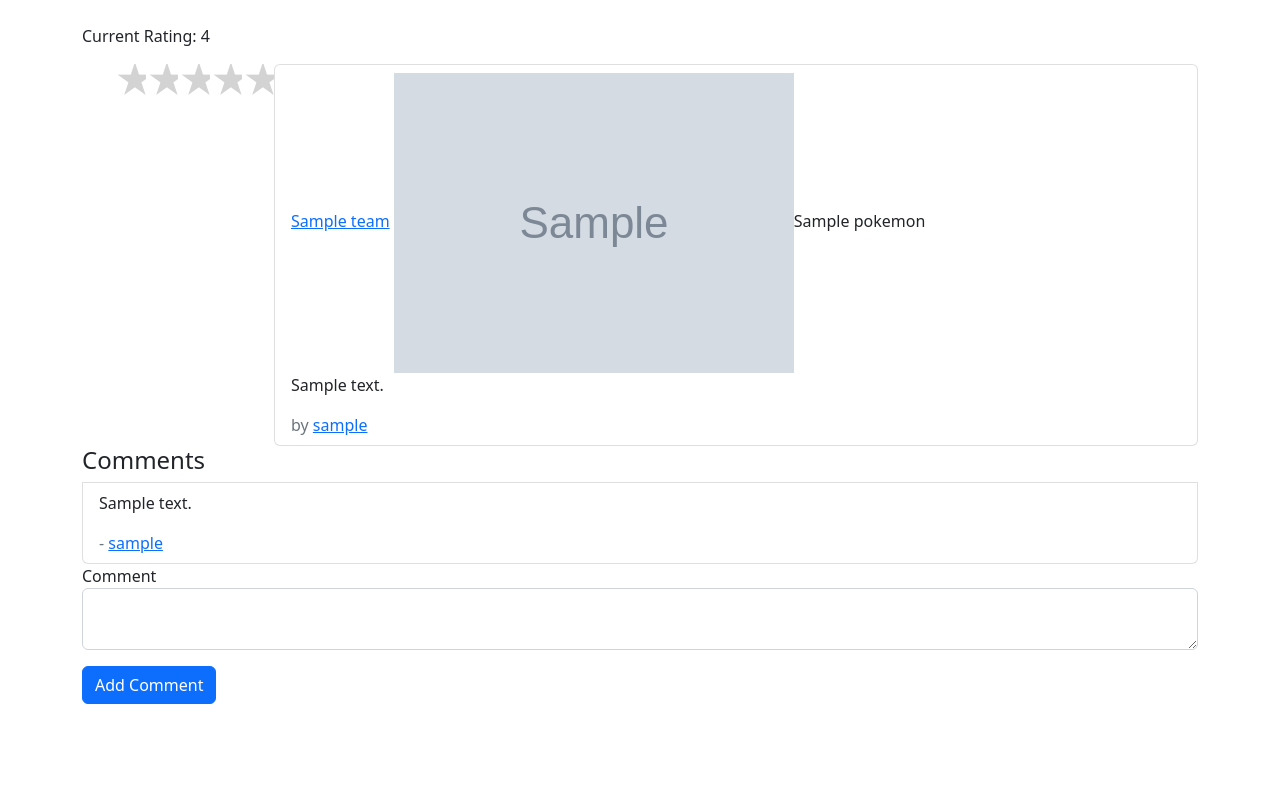
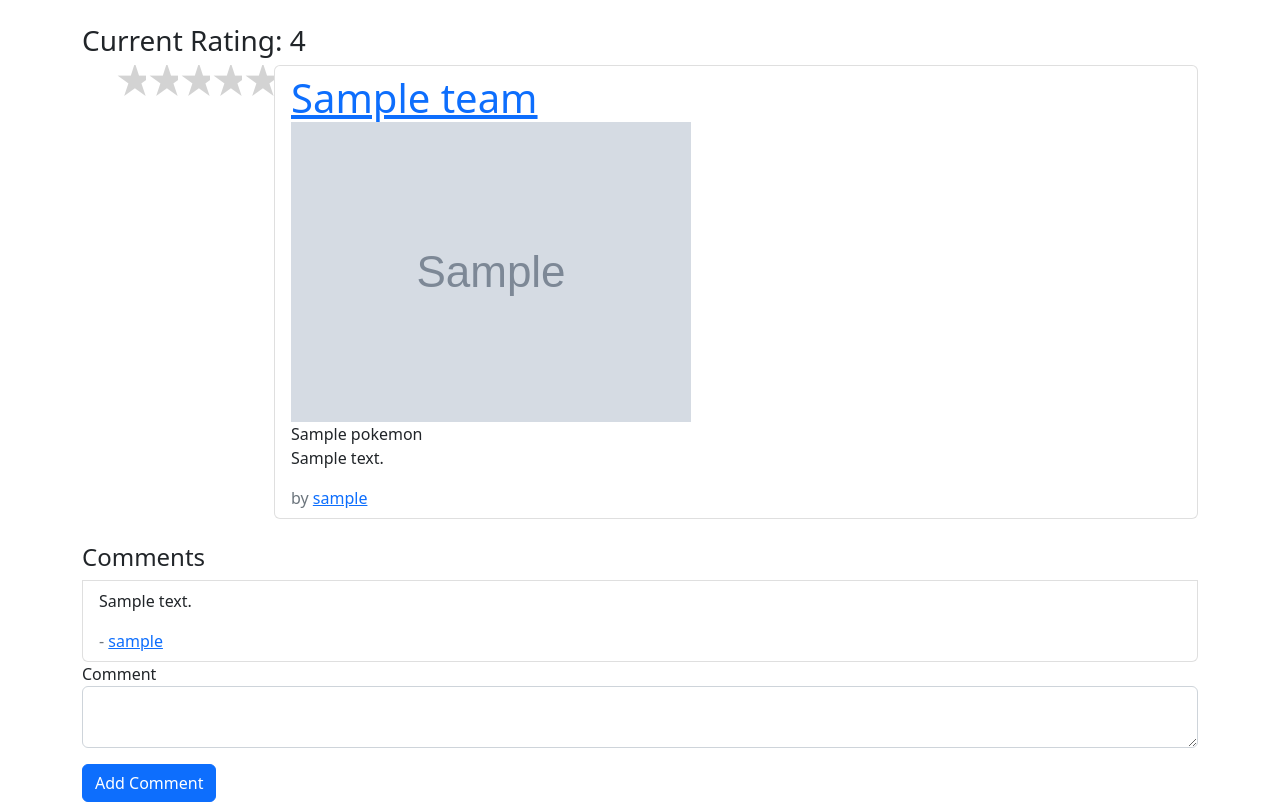
Before and after one commit to geenajackson/pokemon-team-rater, a Flask app: template templates/team/show.html in a window 1280 px wide. Shown: the part 48-850 px from the top of the page. Before the commit the page ends 752 px from the top, so only its background shows below. Run offline with Flask 2, Linux system fonts and the light colour scheme; tables that the repository leaves empty hold one stand-in row (values such as "Sample post"); the template is opened without the code that fills it: values that come from a table or form of the project are taken from there, most other values are stand-ins (such as "Sample title", 1, 10 or a date in 2020); grey boxes marked "Sample" are stand-in pictures; some libraries are stand-ins or nearby versions.

Commit message:
edit spacing of team and edit/add pokemon button

```diff
--- a/templates/team/show.html
+++ b/templates/team/show.html
@@ -7,7 +7,7 @@
 
 <div class="container">
     <div>
-        <p>Current Rating: {{team_rating}}</p>
+        <h3>Current Rating: {{team_rating}}</h3>
         <ul id="rate-area" class="rate-area">
             <input type="radio" id="5-star" name="crating" value="5">
             <label for="5-star" title="Amazing">5 stars</label>
@@ -26,18 +26,25 @@
             <a href="/teams/{{ team.id }}">
                 <div class="message-area">
 
-                    <a href="/teams/{{ team.id }}/show">{{ team.name }}</a>
-                    {% for member in team.members %}
-                    <img src="{{member.image}}">{{member.name}}</img>
-                    {% endfor %}
+                    <a class="display-6" href="/teams/{{ team.id }}/show">{{ team.name }}</a><br>
+                    <div class="row gx-1">
+                        {% for member in team.members %}
+                        <div class="hoverwrap">
+                            <img src="{{member.image}}" alt="{{member.name}}"></img>
+                            <div class="hovercap">{{member.name.capitalize()}}</div>
+                        </div>
+                        {% endfor %}
+                    </div>
                     <p>{{ team.details }}</p>
+
                     <span class="text-muted">by <a href="/users/{{ user.id }}">{{ user.username }}</a></span>
                 </div>
         </li>
     </ul>
     {% if team.user_id == g.user.id %}
-    <a href="/teams/{{team.id}}/edit" class="btn btn-success">Edit/Add Pokemon</a>
+    <a href="/teams/{{team.id}}/edit" class="btn btn-success w-50 mx-auto">Edit/Add Pokemon</a>
     {% endif %}
+    <br>
     <ul class="list-group">
         <h4>Comments</h4>
         {% for comment in comments %}
@@ -48,10 +55,13 @@
                         comment.commenter.username}}</a></span>
             </div>
             {% if comment.commenter_id == g.user.id %}
-            <a href="/comments/{{comment.id}}/edit" class="btn btn-outline-success btn-sm"> Edit</a>
-            <form action="/comments/{{comment.id}}/delete" method="POST">
-                <button class="btn btn-outline-danger btn-sm"><i class="fa-regular fa-trash-can"></i> Delete</button>
-            </form>
+            <div>
+                <a href="/comments/{{comment.id}}/edit" class="btn btn-outline-success btn-sm"> Edit</a>
+                <form action="/comments/{{comment.id}}/delete" method="POST">
+                    <button class="btn btn-outline-danger btn-sm"><i class="fa-regular fa-trash-can"></i>
+                        Delete</button>
+                </form>
+            </div>
             {% endif %}
         </li>
         {% endfor %}
```
